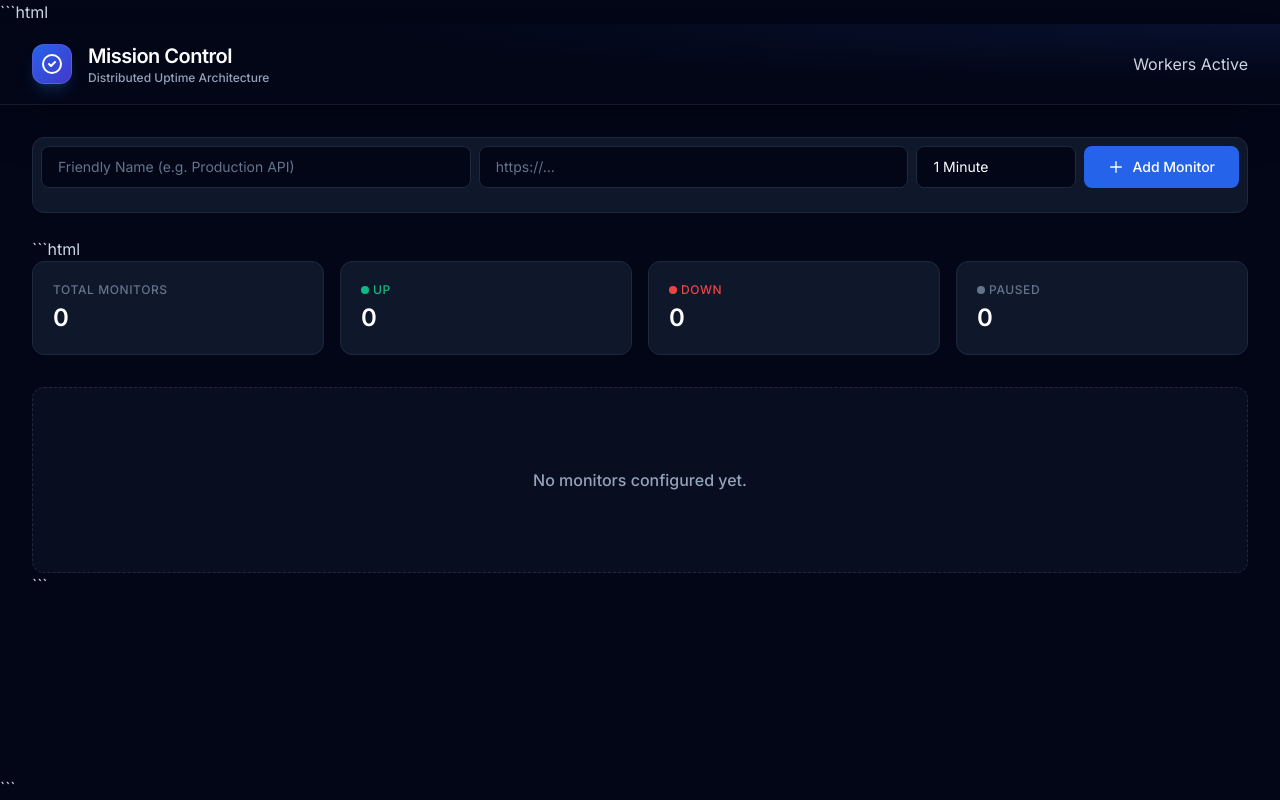
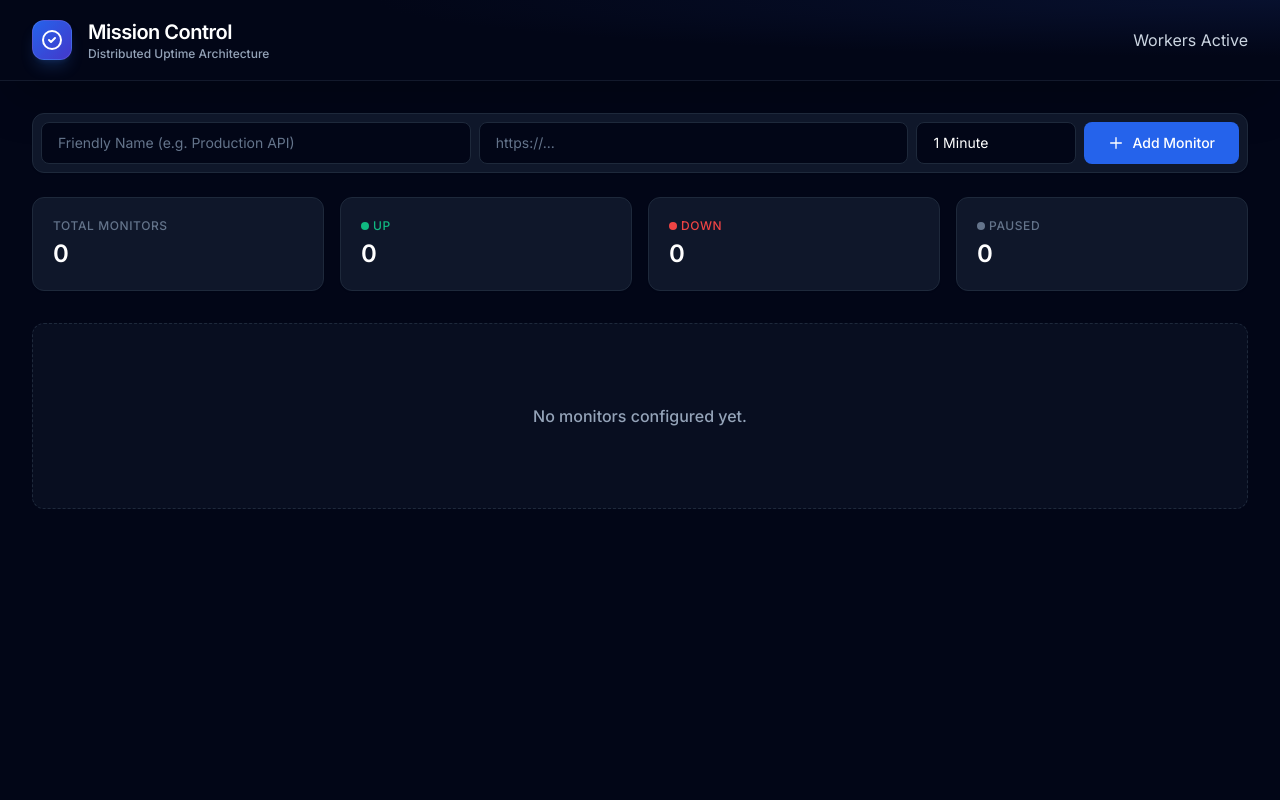
Before and after one commit to Hamilwt/uptime-monitor, a FastAPI app: template app/templates/index.html in a window 1280 px wide. Run offline with FastAPI, Linux system fonts and the light colour scheme; the template is opened without the code that fills it, so the values that code supplies are empty; parts of the project's set-up code (start-up, migrations or seed data) failed here and were passed over; some libraries are stand-ins or nearby versions.

````diff
--- a/app/templates/_monitor_list.html
+++ b/app/templates/_monitor_list.html
@@ -1,4 +1,3 @@
-```html
 <style>
     /* HTMX Loading Spinner Logic */
     .ping-btn .spinner { display: none; }
@@ -250,4 +249,3 @@
         </div>
     {% endif %}
 {% endif %}
-```
--- a/app/templates/index.html
+++ b/app/templates/index.html
@@ -1,4 +1,3 @@
-```html
 <!DOCTYPE html>
 <html lang="en" class="bg-slate-950 text-slate-300 antialiased selection:bg-blue-500/30">
 <head>
@@ -113,4 +112,3 @@
 
 </body>
 </html>
-```
````
